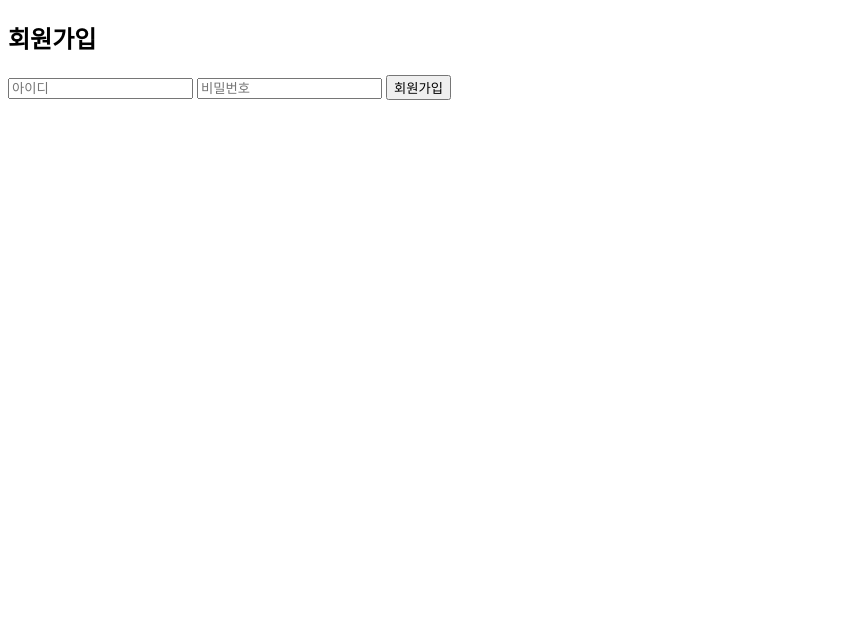
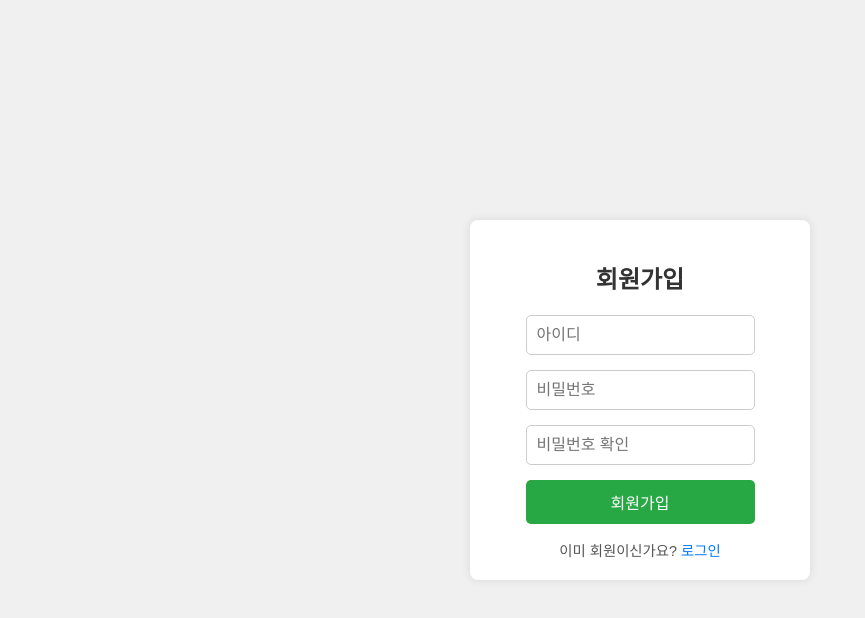
Before and after one commit to sookite22/CloudSeven24, a website: page public/signup.html in a window 1280 px wide. Shown: the whole page, without its empty margins (0-865 px from the left). Drawn offline with Linux system fonts and the light colour scheme.

Commit message:
Update signup.html
이것두 ip새로 교채

```diff
--- a/public/signup.html
+++ b/public/signup.html
@@ -2,26 +2,125 @@
 <html lang="en">
 <head>
     <meta charset="UTF-8">
-    <title>회원가입</title>
+    <meta name="viewport" content="width=device-width, initial-scale=1.0">
+    <title>회원가입 페이지</title>
+    <style>
+        body, html {
+            margin: 0;
+            padding: 0;
+            height: 100%;
+            width: 100%;
+            display: flex;
+            justify-content: center;
+            align-items: center;
+            font-family: Arial, sans-serif;
+            background-color: #f0f0f0;
+        }
+        .signup-container {
+            width: 300px;
+            padding: 20px;
+            background-color: white;
+            border-radius: 8px;
+            box-shadow: 0px 0px 10px rgba(0, 0, 0, 0.1);
+            display: flex;
+            flex-direction: column;
+            align-items: center;
+            text-align: center;
+        }
+        .signup-container h2 {
+            margin-bottom: 20px;
+            color: #333;
+        }
+        .form-field {
+            width: 100%;
+            margin-bottom: 15px;
+        }
+        input[type="text"], input[type="password"] {
+            width: 100%;
+            padding: 10px;
+            font-size: 1em;
+            border: 1px solid #ccc;
+            border-radius: 5px;
+            box-sizing: border-box;
+        }
+        .signup-button {
+            width: 100%;
+            padding: 10px;
+            font-size: 1em;
+            background-color: #28a745;
+            color: white;
+            border: none;
+            border-radius: 5px;
+            cursor: pointer;
+            margin-top: 10px;
+        }
+        .signup-button:hover {
+            background-color: #218838;
+        }
+        .login-link {
+            margin-top: 15px;
+            font-size: 0.9em;
+            color: #555;
+        }
+        .login-link a {
+            color: #007bff;
+            text-decoration: none;
+        }
+        .login-link a:hover {
+            text-decoration: underline;
+        }
+        .error-message {
+            color: red;
+            font-size: 0.9em;
+            margin-top: -10px;
+            margin-bottom: 10px;
+        }
+    </style>
 </head>
 <body>
-    <h2>회원가입</h2>
-    <form id="signupForm">
-        <input type="text" id="username" placeholder="아이디" required>
-        <input type="password" id="password" placeholder="비밀번호" required>
-        <button type="submit">회원가입</button>
-    </form>
-    <div id="message"></div>
+    <div class="signup-container">
+        <h2>회원가입</h2>
+        <form id="signupForm">
+            <div class="form-field">
+                <input type="text" id="username" placeholder="아이디" required>
+            </div>
+            <div class="form-field">
+                <input type="password" id="password" placeholder="비밀번호" required>
+            </div>
+            <div class="form-field">
+                <input type="password" id="confirmPassword" placeholder="비밀번호 확인" required>
+            </div>
+            <div id="message" class="error-message"></div>
+            <button class="signup-button" type="submit">회원가입</button>
+        </form>
+        <div class="login-link">
+            이미 회원이신가요? <a href="login.html">로그인</a>
+        </div>
+    </div>
 
     <script>
         const signupForm = document.getElementById('signupForm');
         signupForm.addEventListener('submit', async function (event) {
             event.preventDefault();
+
+            // 사용자 입력값 가져오기
             const username = document.getElementById('username').value;
             const password = document.getElementById('password').value;
+            const confirmPassword = document.getElementById('confirmPassword').value;
+
+            const messageElement = document.getElementById('message');
+
+            // 비밀번호 일치 확인
+            if (password !== confirmPassword) {
+                messageElement.textContent = '비밀번호가 일치하지 않습니다.';
+                return;
+            } else {
+                messageElement.textContent = ''; // 에러 메시지 초기화
+            }
 
             try {
-                const response = await fetch('http://localhost:5500/signup', {
+                // API 요청 보내기
+                const response = await fetch('http://3.36.90.156:3000/signup', { // EC2 IP로 변경
                     method: 'POST',
                     headers: { 'Content-Type': 'application/json' },
                     body: JSON.stringify({ username, password })
@@ -30,13 +129,13 @@
                 const data = await response.json();
                 if (response.ok) {
                     alert('회원가입 성공!');
-                    window.location.href = 'login.html';
+                    window.location.href = 'login.html'; // 로그인 페이지로 이동
                 } else {
-                    document.getElementById('message').textContent = data.message;
+                    messageElement.textContent = data.error || '회원가입 실패. 다시 시도해주세요.';
                 }
             } catch (error) {
                 console.error('회원가입 요청 중 오류 발생:', error);
-                document.getElementById('message').textContent = '서버에 접속할 수 없습니다.';
+                messageElement.textContent = '서버에 접속할 수 없습니다.';
             }
         });
     </script>
```
